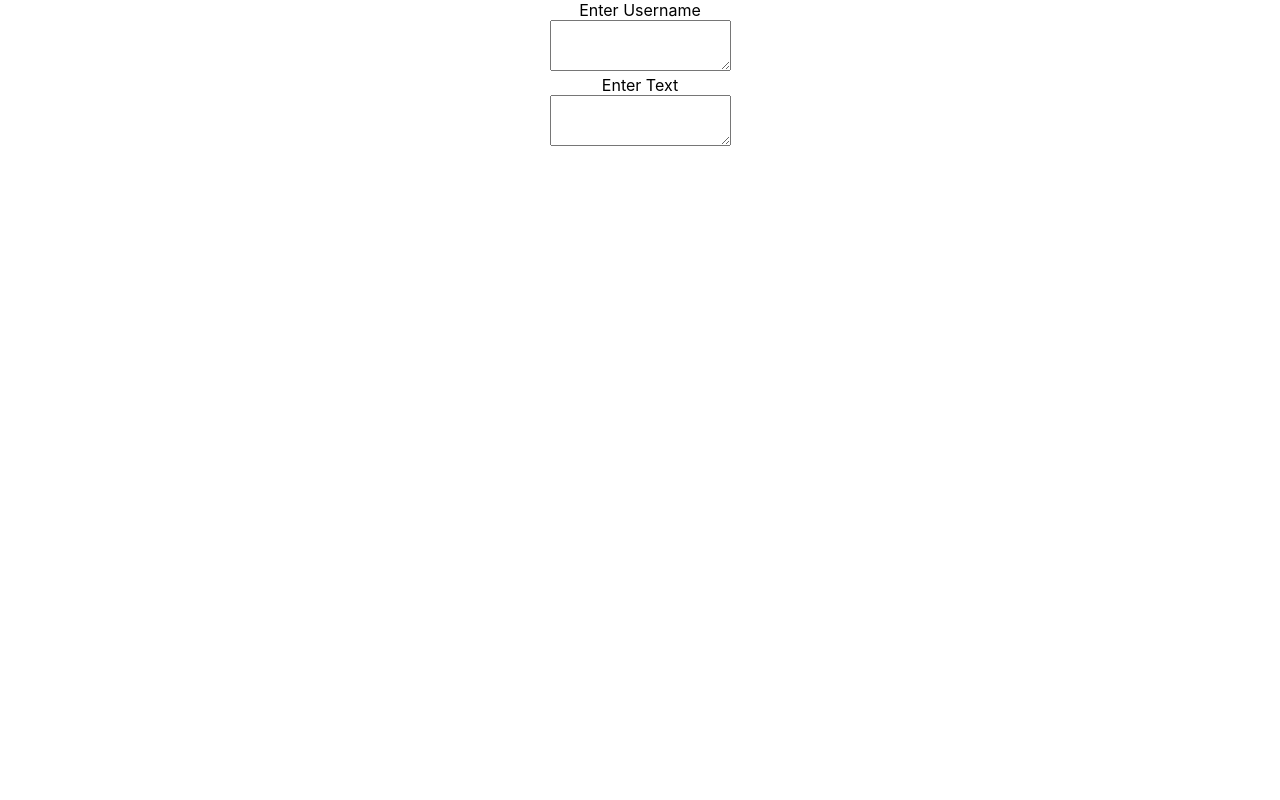
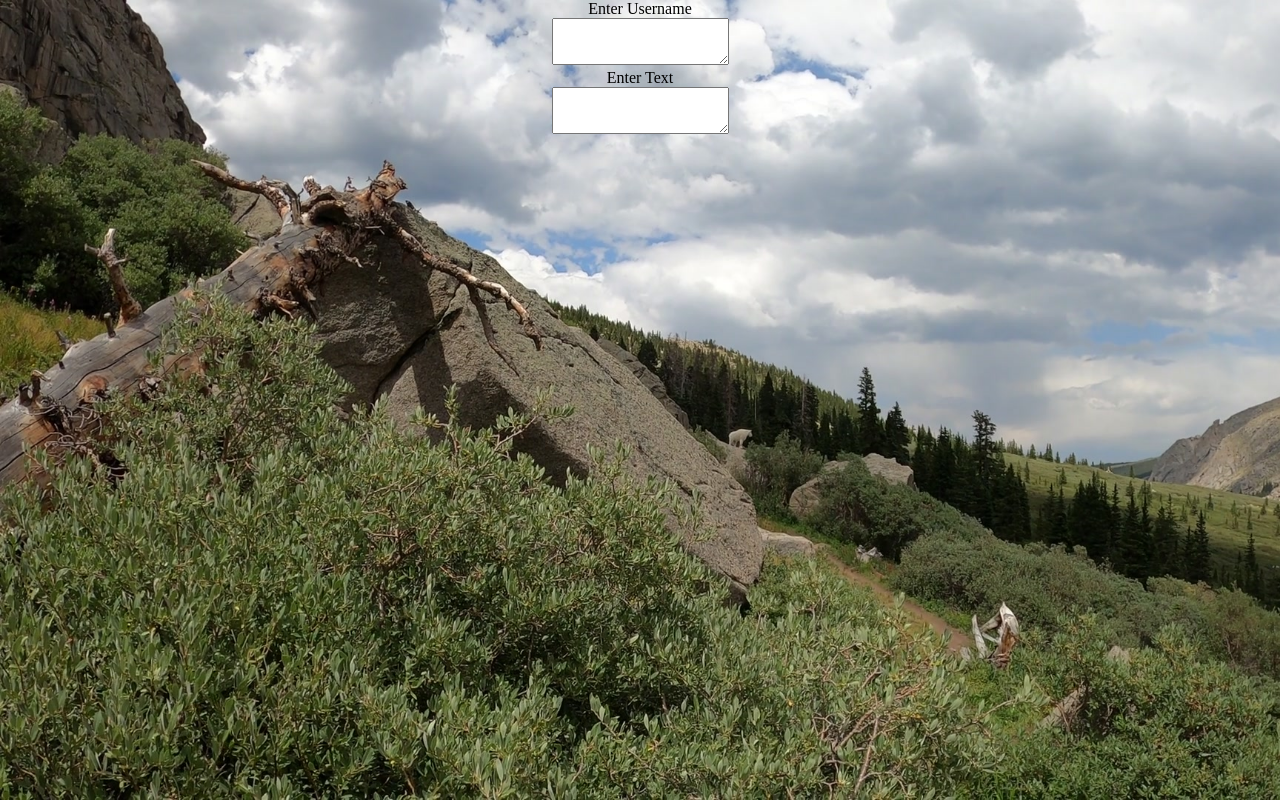
Before and after one commit to davidsjg/DeployTest, a React (Create React App) app in the folder client/: page / in a window 1280 px wide. Built offline with nearby package versions, Linux system fonts and the light colour scheme.

Commit message:
styled background container using styled components

```diff
--- a/client/package.json
+++ b/client/package.json
@@ -11,6 +11,7 @@
     "react-bootstrap": "^2.0.2",
     "react-dom": "^17.0.2",
     "react-scripts": "4.0.3",
+    "styled-components": "^5.3.3",
     "web-vitals": "^1.1.2"
   },
   "scripts": {
--- a/client/src/App.css
+++ b/client/src/App.css
@@ -1,4 +1,9 @@
-/* MainForm */
+/* App.js */
+.mainContain {
+  /* background-image: url("/images/goat.png"); */
+}
+
+/* MainForm.js */
 .mainContain {
   display: flex;
   justify-content: center;
--- a/client/src/App.js
+++ b/client/src/App.js
@@ -1,14 +1,25 @@
 import "./App.css";
 import MainForm from "./MainForm/MainForm";
+import styled from "styled-components";
 
 function App() {
   return (
-    <div className="mainContain">
-      <div className="formWrap">
-        <MainForm />
+    <Container>
+      <div className="mainContain">
+        <div className="formWrap">
+          <MainForm />
+        </div>
       </div>
-    </div>
+    </Container>
   );
 }
 
 export default App;
+
+const Container = styled.div`
+  width: 100vw;
+  height: 100vh;
+  background-size: cover;
+  background-image: url("/images/goat.jpg");
+  // background-image: url("/images/model-s.jpg");
+`;
--- a/client/src/index.css
+++ b/client/src/index.css
@@ -1,13 +1,9 @@
-body {
+* {
+  box-sizing: border-box;
   margin: 0;
-  font-family: -apple-system, BlinkMacSystemFont, 'Segoe UI', 'Roboto', 'Oxygen',
-    'Ubuntu', 'Cantarell', 'Fira Sans', 'Droid Sans', 'Helvetica Neue',
-    sans-serif;
-  -webkit-font-smoothing: antialiased;
-  -moz-osx-font-smoothing: grayscale;
+  padding: 0;
 }
 
-code {
-  font-family: source-code-pro, Menlo, Monaco, Consolas, 'Courier New',
-    monospace;
+body {
+  width: 100%;
 }
```
Also changed, not shown: client/public/images/goat.jpg (added), 1 other file (tests, documents, lock files or other folders).
